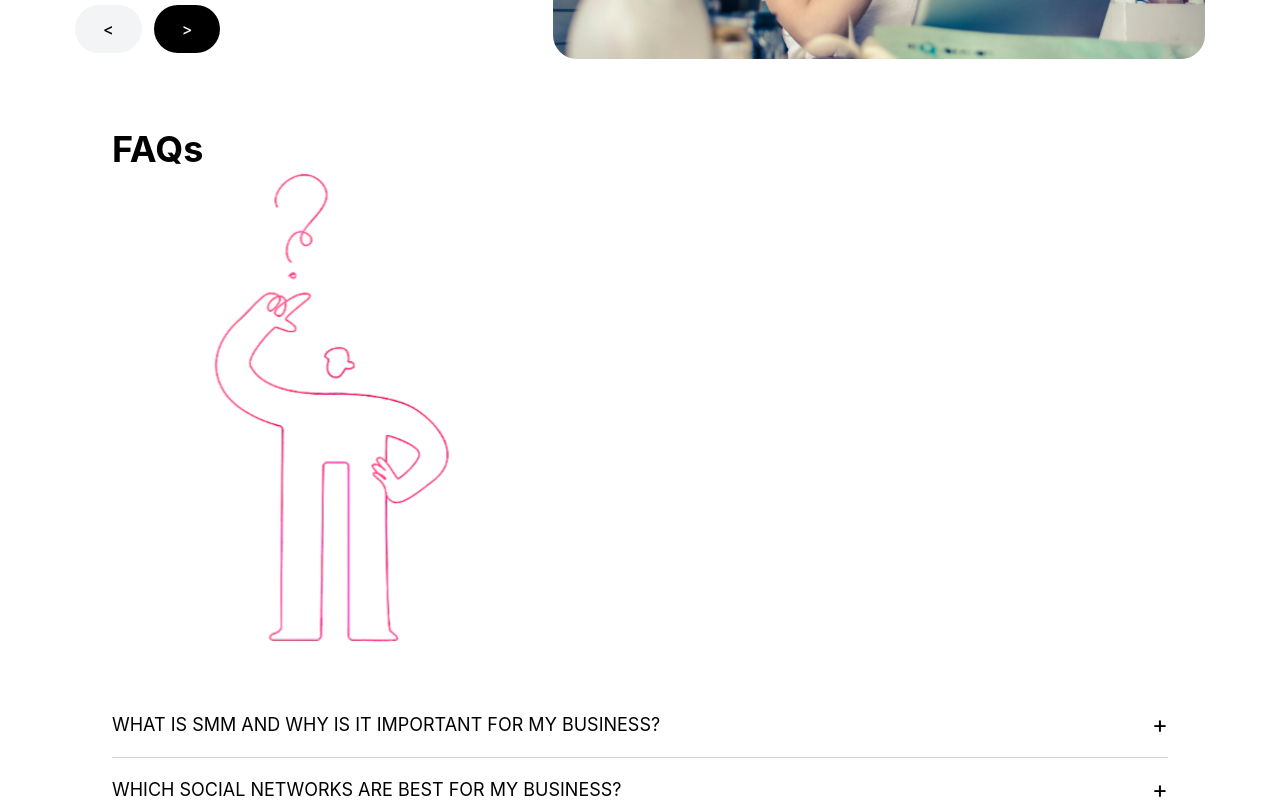
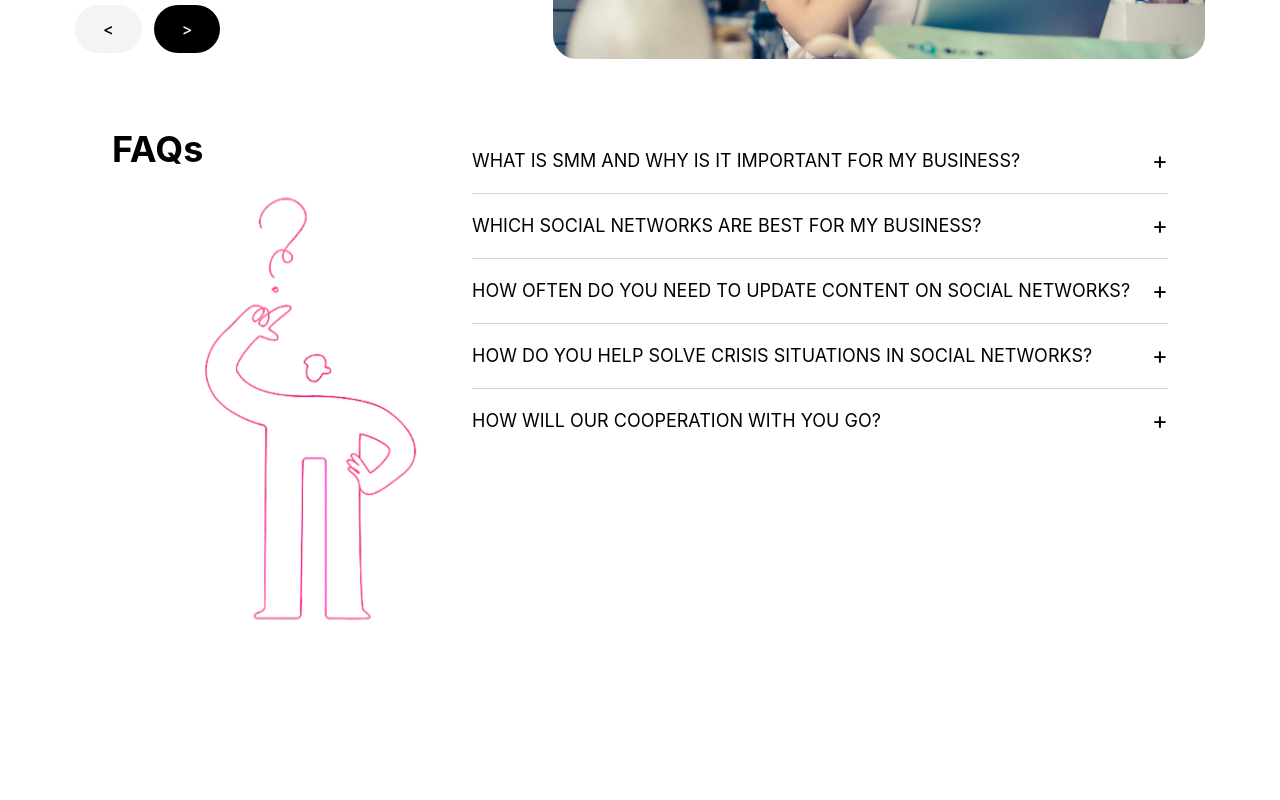
Before and after one commit to Hamzanaeem00/flow, a React (Vite) app: page / in a window 1280 px wide. Shown: the part 2780-3580 px from the top of the page. Built offline with nearby package versions, Linux system fonts and the light colour scheme; a web font is replaced by a local one.

Commit message:
update faq

```diff
--- a/src/pages/Faq.jsx
+++ b/src/pages/Faq.jsx
@@ -13,22 +13,23 @@ const Faq = () => {
     {
       title: "WHICH SOCIAL NETWORKS ARE BEST FOR MY BUSINESS?",
       content:
-        "The best social networks depend on your business goals. Popular options include Facebook, Instagram, LinkedIn, and Twitter.",
+       "SMM (Social Media Marketing) is a strategy of using social networks to improve engagement and relationships with audiences. This is important for business because it allows you to communicate effectively with customers, increase brand awareness and accelerate growth.",
+
     },
     {
       title: "HOW OFTEN DO YOU NEED TO UPDATE CONTENT ON SOCIAL NETWORKS?",
       content:
-        "Regular updates are key. For most businesses, posting 3-5 times a week is ideal to keep audiences engaged.",
+      "SMM (Social Media Marketing) is a strategy of using social networks to improve engagement and relationships with audiences. This is important for business because it allows you to communicate effectively with customers, increase brand awareness and accelerate growth.",
     },
     {
       title: "HOW DO YOU HELP SOLVE CRISIS SITUATIONS IN SOCIAL NETWORKS?",
       content:
-        "We monitor, respond quickly, and provide solutions to mitigate crises while protecting your brand's image.",
+      "SMM (Social Media Marketing) is a strategy of using social networks to improve engagement and relationships with audiences. This is important for business because it allows you to communicate effectively with customers, increase brand awareness and accelerate growth.",
     },
     {
       title: "HOW WILL OUR COOPERATION WITH YOU GO?",
       content:
-        "Our process includes understanding your needs, developing a strategy, executing it, and providing ongoing support.",
+      "SMM (Social Media Marketing) is a strategy of using social networks to improve engagement and relationships with audiences. This is important for business because it allows you to communicate effectively with customers, increase brand awareness and accelerate growth.",
     },
   ];
 
@@ -38,7 +39,7 @@ const Faq = () => {
 
   return (
     <div className="max-w-[85vw] h-screen mx-auto px-4">
-      <div className="grid grid-cols-3 md:grid-cols-3 sm:grid-cols-1 xs:grid-cols-1 lg:grid-cols-2 gap-6">
+      <div className="grid grid-cols-3 md:grid-cols-3 sm:grid-cols-1 xs:grid-cols-1 lg:grid-cols-3 gap-6">
         <div className="col-span-1">
       <h1 className="text-4xl font-bold text-left">FAQs</h1>
           <img src={faq} alt="" style={{height: "500px"}} />
```
